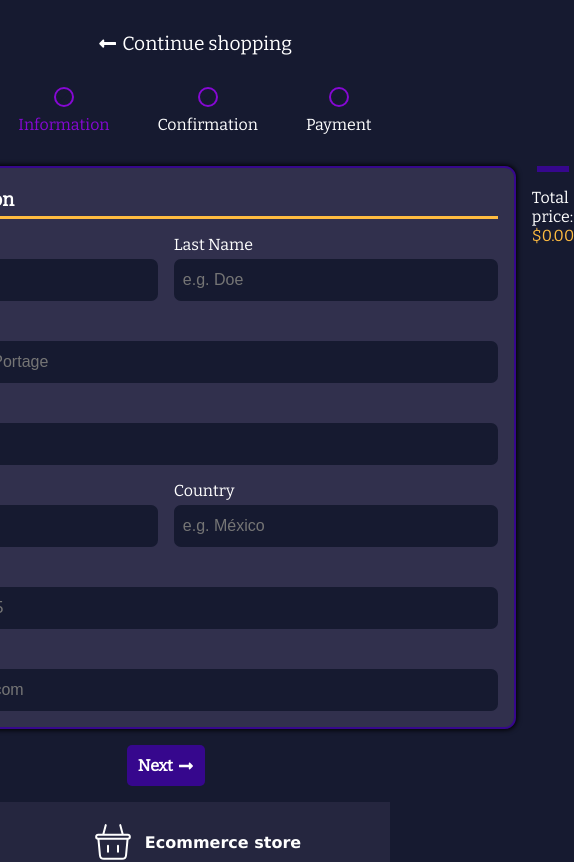
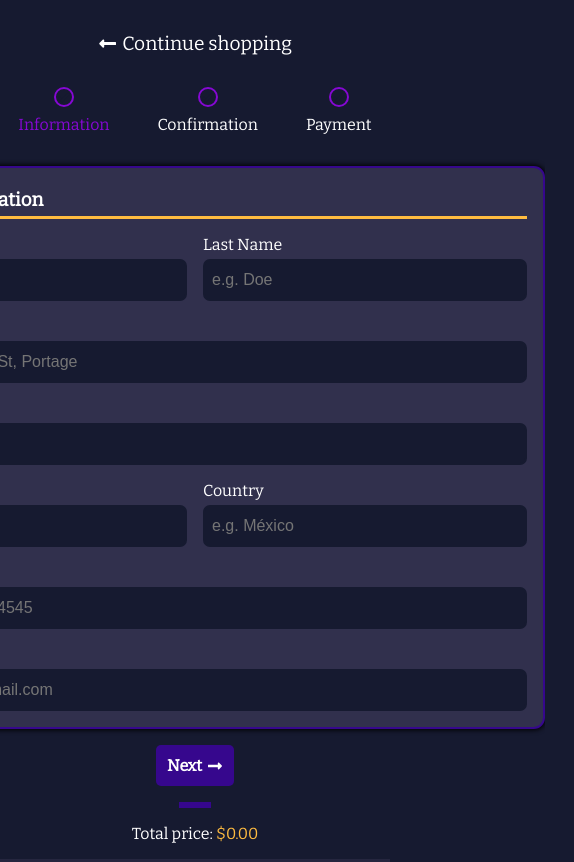
Before and after one commit to Eckry/store-app, a React (Vite) app: page /store-app/checkout/data in a window 390 px wide. Shown: the top 862 px of the page, 574 px wide, since content can reach past the window. Built offline with nearby package versions, Linux system fonts and the light colour scheme.

Commit message:
add media query to checkout

```diff
--- a/src/routes/styles/Checkout.css
+++ b/src/routes/styles/Checkout.css
@@ -120,3 +120,9 @@
 .highlighted {
   color: var(--highlight-color);
 }
+
+@media (max-width: 1150px){
+  .checkout-container {
+    flex-direction: column;
+  }
+}
```
